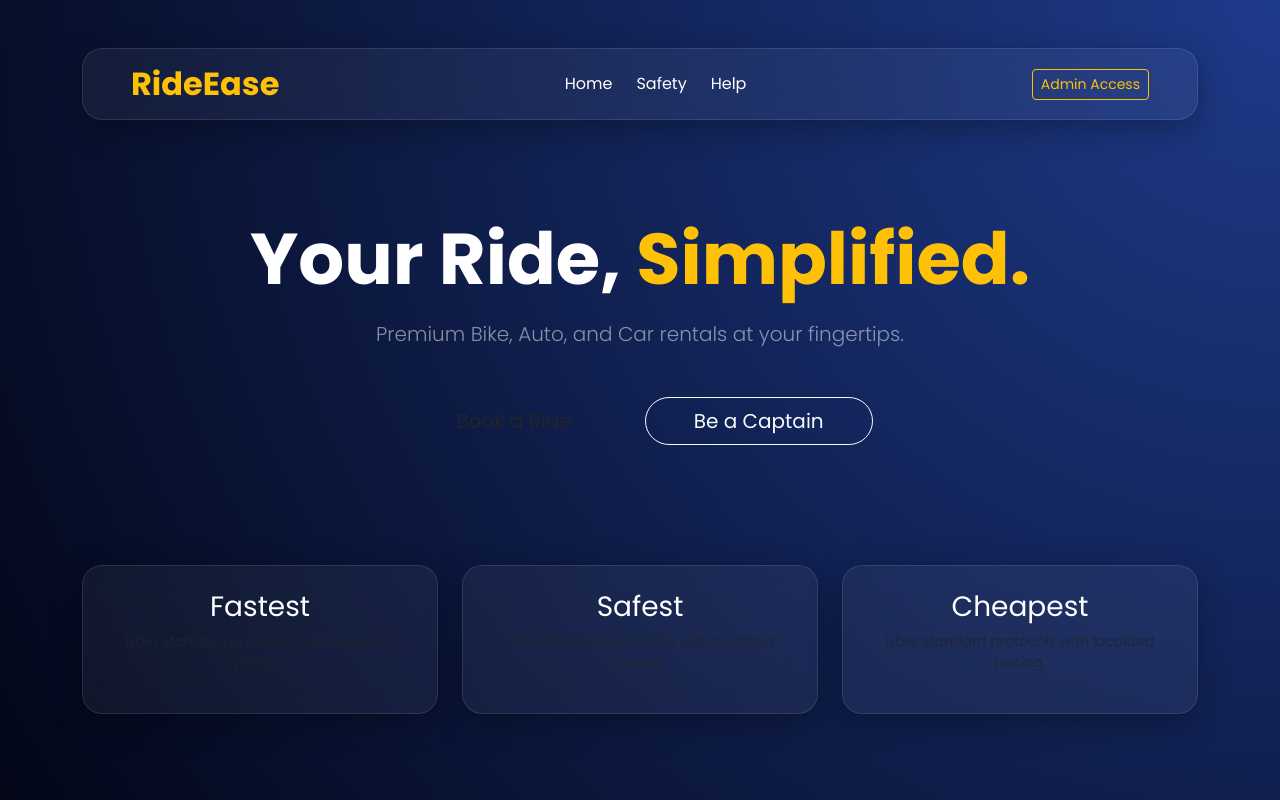
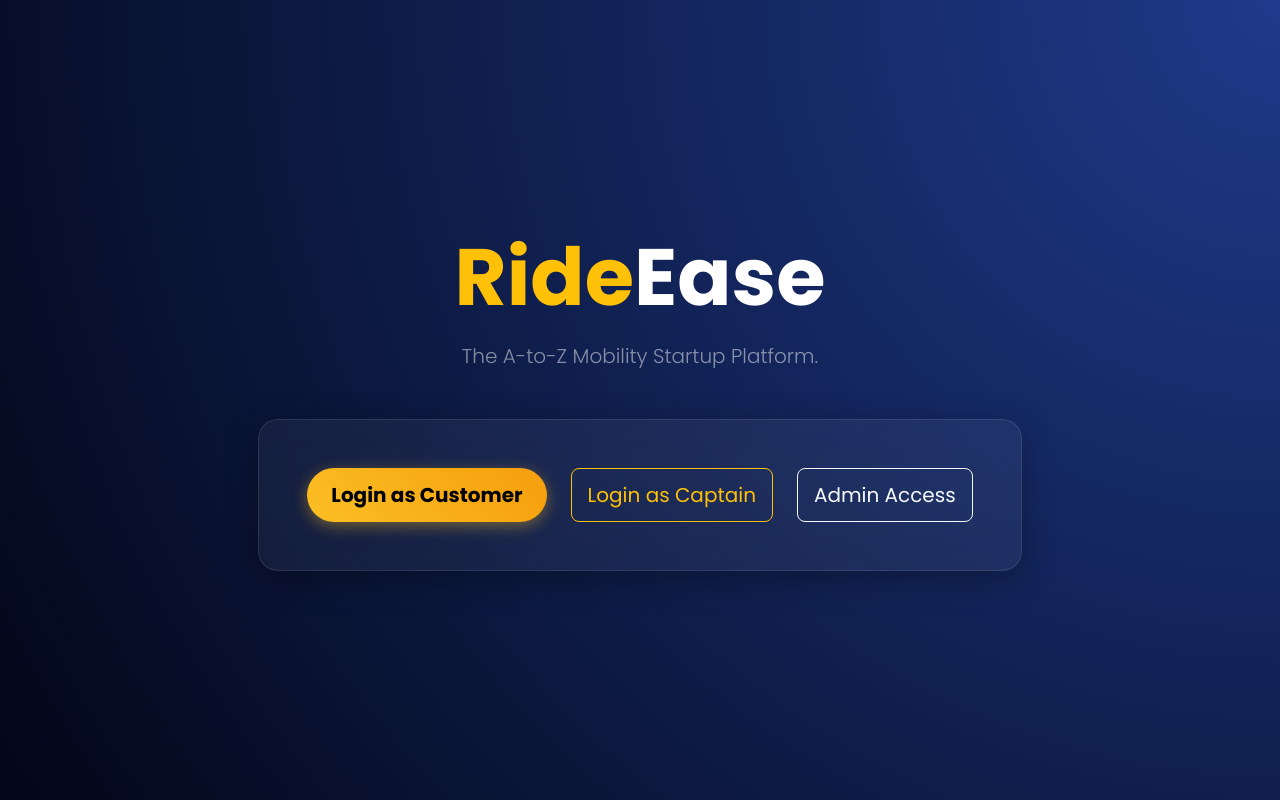
Before and after one commit to OfficialProject0001/RideEase, a React (Create React App) app in the folder frontend/: page / in a window 1280 px wide. Built offline with nearby package versions, Linux system fonts and the light colour scheme.

Commit message:
Update App.js

```diff
--- a/frontend/src/App.js
+++ b/frontend/src/App.js
@@ -1,100 +1,213 @@
-import React, { useState, useEffect } from 'react';
+import React, { useState } from 'react';
 import 'bootstrap/dist/css/bootstrap.min.css';
 import './App.css';
 
-export default function RideEaseV3() {
-  const [loading, setLoading] = useState(true);
+export default function App() {
   const [role, setRole] = useState('landing'); // landing, customer, captain, admin
   const [activeTab, setActiveTab] = useState('home');
 
-  useEffect(() => { setTimeout(() => setLoading(false), 4000); }, []);
+  // --------------------------------------------------------
+  // 1. CUSTOMER DASHBOARD
+  // --------------------------------------------------------
+  const CustomerPanel = () => (
+    <div className="container-fluid min-vh-100 p-3 position-relative">
+      <div className="map-bg"></div>
+      <div className="row g-4 position-relative" style={{ zIndex: 10 }}>
 
-  if (loading) return (
-    <div className="loader-wrap">
-      <div className="bike-img">🏍️💨</div>
-      <h1 className="text-warning display-3 fw-bold">RideEase</h1>
-    </div>
-  );
-
-  // --- SUB-COMPONENT: CUSTOMER DASHBOARD ---
-  const CustomerPanel = () => (
-    <div className="container py-4 animate__animated animate__fadeIn">
-      <div className="row g-4">
+        {/* Customer Sidebar */}
         <div className="col-md-3">
-          <div className="glass-card p-4">
+          <div className="glass-card p-4 h-100">
             <div className="text-center mb-4">
-              <img src="https://ui-avatars.com/api/?name=Rohit&background=fbbf24" className="rounded-circle mb-2" width="80" />
-              <h4>Rohit <span className="badge bg-success small" style={{fontSize: '10px'}}>PRO</span></h4>
-              <p className="text-muted small">ID: RE-8821</p>
+              <img src="https://ui-avatars.com/api/?name=Rider&background=fbbf24" className="rounded-circle mb-2" width="70" alt="profile"/>
+              <h5>Rider Menu</h5>
+              <div className="badge bg-success">Wallet: ₹450</div>
             </div>
-            <div className="d-grid gap-2">
-              <button onClick={()=>setActiveTab('home')} className={`btn text-start ${activeTab==='home'?'text-warning':'text-white-50'}`}>📍 Book Ride</button>
-              <button onClick={()=>setActiveTab('history')} className={`btn text-start ${activeTab==='history'?'text-warning':'text-white-50'}`}>📜 History</button>
-              <button onClick={()=>setActiveTab('wallet')} className={`btn text-start ${activeTab==='wallet'?'text-warning':'text-white-50'}`}>💳 Wallet (₹540)</button>
-              <button onClick={()=>setRole('landing')} className="btn text-start text-danger mt-5">🚪 Logout</button>
-            </div>
+            <button onClick={() => setActiveTab('home')} className={`menu-btn ${activeTab === 'home' ? 'active' : ''}`}>📍 Book a Ride</button>
+            <button onClick={() => setActiveTab('history')} className={`menu-btn ${activeTab === 'history' ? 'active' : ''}`}>📜 Ride History</button>
+            <button onClick={() => setActiveTab('refer')} className={`menu-btn ${activeTab === 'refer' ? 'active' : ''}`}>🎁 Refer & Earn</button>
+            <button onClick={() => setActiveTab('support')} className={`menu-btn ${activeTab === 'support' ? 'active' : ''}`}>🎧 Help & Support</button>
+            <button onClick={() => setActiveTab('settings')} className={`menu-btn ${activeTab === 'settings' ? 'active' : ''}`}>⚙️ Settings</button>
+            <button onClick={() => setRole('landing')} className="menu-btn text-danger mt-4">🚪 Logout</button>
           </div>
         </div>
+
+        {/* Customer Main Area */}
         <div className="col-md-9">
-          {activeTab === 'home' ? (
-            <div className="glass-card p-4" style={{minHeight: '500px'}}>
-              <h4 className="text-warning mb-4">Where to, Rohit?</h4>
-              <div className="row g-3 mb-4">
-                <div className="col-md-5"><input className="form-control bg-dark border-secondary text-white p-3" placeholder="Pickup Location" defaultValue="My Current Location" /></div>
-                <div className="col-md-5"><input className="form-control bg-dark border-secondary text-white p-3" placeholder="Drop Destination" /></div>
-                <div className="col-md-2"><button className="btn btn-ride w-100 h-100">GO</button></div>
+          {activeTab === 'home' && (
+            <div className="glass-card p-4 animate__animated animate__fadeInUp" style={{maxWidth: '500px', margin: 'auto', marginTop: '10%'}}>
+              <h4 className="text-warning fw-bold mb-4">Where are you going?</h4>
+              <input className="form-control bg-dark text-white border-secondary mb-3 p-3" placeholder="Pickup: Current Location" readOnly />
+              <input className="form-control bg-dark text-white border-secondary mb-4 p-3" placeholder="Enter Drop Destination" />
+              <div className="d-flex justify-content-between mb-4">
+                <div className="text-center p-2 border border-warning rounded text-warning" style={{cursor:'pointer'}}>🏍️ Bike<br/>₹120</div>
+                <div className="text-center p-2 border border-secondary rounded" style={{cursor:'pointer'}}>🛺 Auto<br/>₹180</div>
+                <div className="text-center p-2 border border-secondary rounded" style={{cursor:'pointer'}}>🚗 Car<br/>₹290</div>
               </div>
-              <div className="bg-dark rounded-4 p-5 text-center border border-secondary" style={{height: '300px'}}>
-                <p className="text-muted">Interactive Map Engine Initializing...</p>
-                <div className="spinner-grow text-warning"></div>
-              </div>
+              <button className="btn btn-premium w-100 fs-5">Confirm RideEase</button>
             </div>
-          ) : (
-            <div className="glass-card p-4"><h4>{activeTab.toUpperCase()} Section</h4><p className="text-muted">History and Wallet Data loaded from Secure Vault.</p></div>
+          )}
+
+          {activeTab === 'refer' && (
+            <div className="glass-card p-5 text-center animate__animated animate__fadeIn">
+              <h2>Invite Friends, Get <span className="text-warning">₹100</span>!</h2>
+              <p className="text-white-50 mt-3">Share your code with friends. When they take their first ride, you both get ₹100 in your wallet.</p>
+              <div className="bg-dark p-3 rounded fs-3 fw-bold letter-spacing-3 my-4 border border-secondary">RIDE-EASE-505</div>
+              <button className="btn btn-success px-5">Share via WhatsApp</button>
+            </div>
+          )}
+
+          {activeTab === 'support' && (
+            <div className="glass-card p-4 animate__animated animate__fadeIn">
+               <h4 className="text-warning mb-4">24/7 Help Center</h4>
+               <div className="bg-dark p-4 rounded mb-3 border border-secondary">
+                 <h6>Chat with Us</h6>
+                 <p className="small text-white-50">Instant resolution for ride or payment issues.</p>
+                 <button className="btn btn-sm btn-outline-warning">Start Live Chat</button>
+               </div>
+               <div className="bg-dark p-4 rounded border border-danger">
+                 <h6 className="text-danger">🚨 SOS Emergency</h6>
+                 <p className="small text-white-50">Trigger immediate police and admin response.</p>
+                 <button className="btn btn-sm btn-danger">Slide to SOS</button>
+               </div>
+            </div>
+          )}
+
+          {activeTab === 'settings' && (
+             <div className="glass-card p-4 animate__animated animate__fadeIn">
+               <h4 className="mb-4">App Settings</h4>
+               <div className="form-check form-switch mb-3"><input className="form-check-input" type="checkbox" defaultChecked /><label className="form-check-label ms-2">Dark Mode</label></div>
+               <div className="form-check form-switch mb-3"><input className="form-check-input" type="checkbox" defaultChecked /><label className="form-check-label ms-2">Push Notifications</label></div>
+               <label className="mt-3">Language</label>
+               <select className="form-select bg-dark text-white border-secondary mt-1"><option>English</option><option>Hindi</option></select>
+             </div>
           )}
         </div>
       </div>
     </div>
   );
 
-  // --- LANDING PAGE ---
-  const LandingPage = () => (
-    <div className="container text-center py-5">
-      <nav className="d-flex justify-content-between align-items-center mb-5 glass-card p-3 px-5">
-        <h2 className="text-warning fw-bold mb-0">RideEase</h2>
-        <div className="d-flex gap-4">
-          <span className="nav-link-custom active">Home</span>
-          <span className="nav-link-custom">Safety</span>
-          <span className="nav-link-custom">Help</span>
+  // --------------------------------------------------------
+  // 2. CAPTAIN (DRIVER) DASHBOARD
+  // --------------------------------------------------------
+  const CaptainPanel = () => (
+    <div className="container-fluid min-vh-100 p-3 bg-dark">
+      <div className="row g-4">
+        {/* Captain Sidebar */}
+        <div className="col-md-3">
+          <div className="glass-card p-4 h-100">
+             <div className="d-flex justify-content-between align-items-center mb-4">
+                <h5>Captain Hub</h5>
+                <span className="badge bg-success">ONLINE</span>
+             </div>
+             <button onClick={() => setActiveTab('overview')} className={`menu-btn ${activeTab === 'overview' ? 'active' : ''}`}>📊 Overview & Heatmap</button>
+             <button onClick={() => setActiveTab('wallet')} className={`menu-btn ${activeTab === 'wallet' ? 'active' : ''}`}>💰 Wallet & Payout</button>
+             <button onClick={() => setActiveTab('docs')} className={`menu-btn ${activeTab === 'docs' ? 'active' : ''}`}>🏍️ Vehicle & Docs</button>
+             <button onClick={() => setActiveTab('support')} className={`menu-btn ${activeTab === 'support' ? 'active' : ''}`}>🎧 Help & Support</button>
+             <button onClick={() => setRole('landing')} className="menu-btn text-danger mt-5">🚪 Shift End (Logout)</button>
+          </div>
         </div>
-        <button onClick={()=>setRole('admin')} className="btn btn-outline-warning btn-sm">Admin Access</button>
-      </nav>
 
-      <div className="py-5">
-        <h1 className="display-2 fw-bold mb-3">Your Ride, <span className="text-warning">Simplified.</span></h1>
-        <p className="lead text-white-50 mb-5">Premium Bike, Auto, and Car rentals at your fingertips.</p>
-        <div className="d-flex justify-content-center gap-4">
-          <button onClick={()=>setRole('customer')} className="btn btn-ride btn-lg px-5">Book a Ride</button>
-          <button onClick={()=>setRole('captain')} className="btn btn-outline-light btn-lg rounded-pill px-5">Be a Captain</button>
+        {/* Captain Main Area */}
+        <div className="col-md-9">
+          {activeTab === 'overview' && (
+            <div className="animate__animated animate__fadeIn">
+               <div className="row g-3 mb-4">
+                 <div className="col-4"><div className="glass-card p-4 text-center border-bottom border-success border-4"><h6>Today's Earnings</h6><h4>₹850</h4></div></div>
+                 <div className="col-4"><div className="glass-card p-4 text-center border-bottom border-warning border-4"><h6>Trips</h6><h4>06</h4></div></div>
+                 <div className="col-4"><div className="glass-card p-4 text-center border-bottom border-info border-4"><h6>Rating</h6><h4>4.9 ⭐</h4></div></div>
+               </div>
+               <div className="glass-card p-4 mt-4 text-center border-warning">
+                 <h4 className="text-warning">🔥 New Ride Request!</h4>
+                 <p className="fs-5">College Road ➔ City Center Mall</p>
+                 <h3 className="text-success mb-4">Fare: ₹185</h3>
+                 <button className="btn btn-success btn-lg px-5 me-3 fw-bold">ACCEPT</button>
+                 <button className="btn btn-outline-danger btn-lg px-5">REJECT</button>
+               </div>
+            </div>
+          )}
+
+          {activeTab === 'docs' && (
+            <div className="glass-card p-4 animate__animated animate__fadeIn">
+               <h4 className="text-warning mb-4">Document Verification</h4>
+               <ul className="list-group list-group-flush bg-transparent">
+                  <li className="list-group-item bg-transparent text-white d-flex justify-content-between">Aadhaar Card <span className="text-success">Verified ✅</span></li>
+                  <li className="list-group-item bg-transparent text-white d-flex justify-content-between">Driving License <span className="text-success">Verified ✅</span></li>
+                  <li className="list-group-item bg-transparent text-white d-flex justify-content-between">Vehicle RC <span className="text-warning">Pending ⏳</span></li>
+               </ul>
+            </div>
+          )}
         </div>
-      </div>
-
-      <div className="row mt-5 g-4">
-        {['Fastest', 'Safest', 'Cheapest'].map(feature => (
-          <div className="col-md-4" key={feature}>
-            <div className="glass-card p-4"><h3>{feature}</h3><p className="small text-muted">Uber standard protocols with localized pricing.</p></div>
-          </div>
-        ))}
       </div>
     </div>
   );
 
+  // --------------------------------------------------------
+  // 3. ADMIN MASTER CONTROL
+  // --------------------------------------------------------
+  const AdminPanel = () => (
+    <div className="container-fluid min-vh-100 p-0 d-flex bg-dark text-white">
+      {/* Admin Sidebar */}
+      <div className="glass-card m-3 p-4" style={{width: '280px'}}>
+        <h4 className="text-warning fw-bold mb-5">Admin Console</h4>
+        <button onClick={() => setActiveTab('dash')} className={`menu-btn ${activeTab === 'dash' ? 'active' : ''}`}>📈 System Dashboard</button>
+        <button onClick={() => setActiveTab('verify')} className={`menu-btn ${activeTab === 'verify' ? 'active' : ''}`}>✔️ Verify Captains</button>
+        <button onClick={() => setActiveTab('fraud')} className={`menu-btn ${activeTab === 'fraud' ? 'active' : ''}`}>🚨 Fraud & Security</button>
+        <button onClick={() => setActiveTab('settings')} className={`menu-btn ${activeTab === 'settings' ? 'active' : ''}`}>⚙️ Global Settings</button>
+        <button onClick={() => setRole('landing')} className="menu-btn text-danger mt-5">🚪 Logout</button>
+      </div>
+
+      {/* Admin Main Area */}
+      <div className="flex-grow-1 p-4">
+        {activeTab === 'dash' && (
+          <div className="animate__animated animate__fadeIn">
+            <h2 className="mb-4">Platform Overview</h2>
+            <div className="row g-4">
+              <div className="col-3"><div className="glass-card p-4"><h6>Total Revenue</h6><h3 className="text-success">₹12.5L</h3></div></div>
+              <div className="col-3"><div className="glass-card p-4"><h6>Active Rides</h6><h3 className="text-primary">42</h3></div></div>
+              <div className="col-3"><div className="glass-card p-4"><h6>Registered Captains</h6><h3 className="text-warning">842</h3></div></div>
+              <div className="col-3"><div className="glass-card p-4 border-danger"><h6>Pending Approvals</h6><h3 className="text-danger">12</h3></div></div>
+            </div>
+            <div className="glass-card p-4 mt-4 text-center">
+               <h4 className="text-white-50">Live Map Simulation Active</h4>
+               <p>Monitoring 42 riders across Nashik and Mumbai regions.</p>
+            </div>
+          </div>
+        )}
+
+        {activeTab === 'fraud' && (
+           <div className="glass-card p-4 border-danger animate__animated animate__fadeIn">
+             <h3 className="text-danger fw-bold">⚠️ Security Alerts</h3>
+             <div className="bg-dark p-3 rounded mt-3 border border-secondary">
+                <div className="d-flex justify-content-between align-items-center">
+                   <div>
+                     <h6 className="mb-0">Captain #1042 (Ramesh)</h6>
+                     <small className="text-white-50">Unusual location spoofing detected.</small>
+                   </div>
+                   <button className="btn btn-sm btn-danger">Suspend Account</button>
+                </div>
+             </div>
+           </div>
+        )}
+      </div>
+    </div>
+  );
+
+  // --------------------------------------------------------
+  // MAIN ROUTER (LANDING PAGE)
+  // --------------------------------------------------------
+  if (role === 'customer') return <CustomerPanel />;
+  if (role === 'captain') return <CaptainPanel />;
+  if (role === 'admin') return <AdminPanel />;
+
   return (
-    <div className="main-wrapper">
-      {role === 'landing' && <LandingPage />}
-      {role === 'customer' && <CustomerPanel />}
-      {role === 'captain' && <div className="container py-5"><div className="glass-card p-5 text-center"><h2>Captain Dashboard</h2><button onClick={()=>setRole('landing')} className="btn btn-warning mt-4">Back</button></div></div>}
-      {role === 'admin' && <div className="container py-5"><div className="glass-card p-5 text-center"><h2>Admin Master Control</h2><button onClick={()=>setRole('landing')} className="btn btn-warning mt-4">Back</button></div></div>}
+    <div className="container d-flex flex-column justify-content-center align-items-center min-vh-100 text-center">
+       <h1 className="display-1 fw-bold mb-3"><span className="text-warning">Ride</span>Ease</h1>
+       <p className="lead text-white-50 mb-5">The A-to-Z Mobility Startup Platform.</p>
+       <div className="glass-card p-5 d-flex gap-4">
+          <button onClick={() => {setRole('customer'); setActiveTab('home');}} className="btn btn-premium btn-lg">Login as Customer</button>
+          <button onClick={() => {setRole('captain'); setActiveTab('overview');}} className="btn btn-outline-warning btn-lg">Login as Captain</button>
+          <button onClick={() => {setRole('admin'); setActiveTab('dash');}} className="btn btn-outline-light btn-lg">Admin Access</button>
+       </div>
     </div>
   );
 }
```
